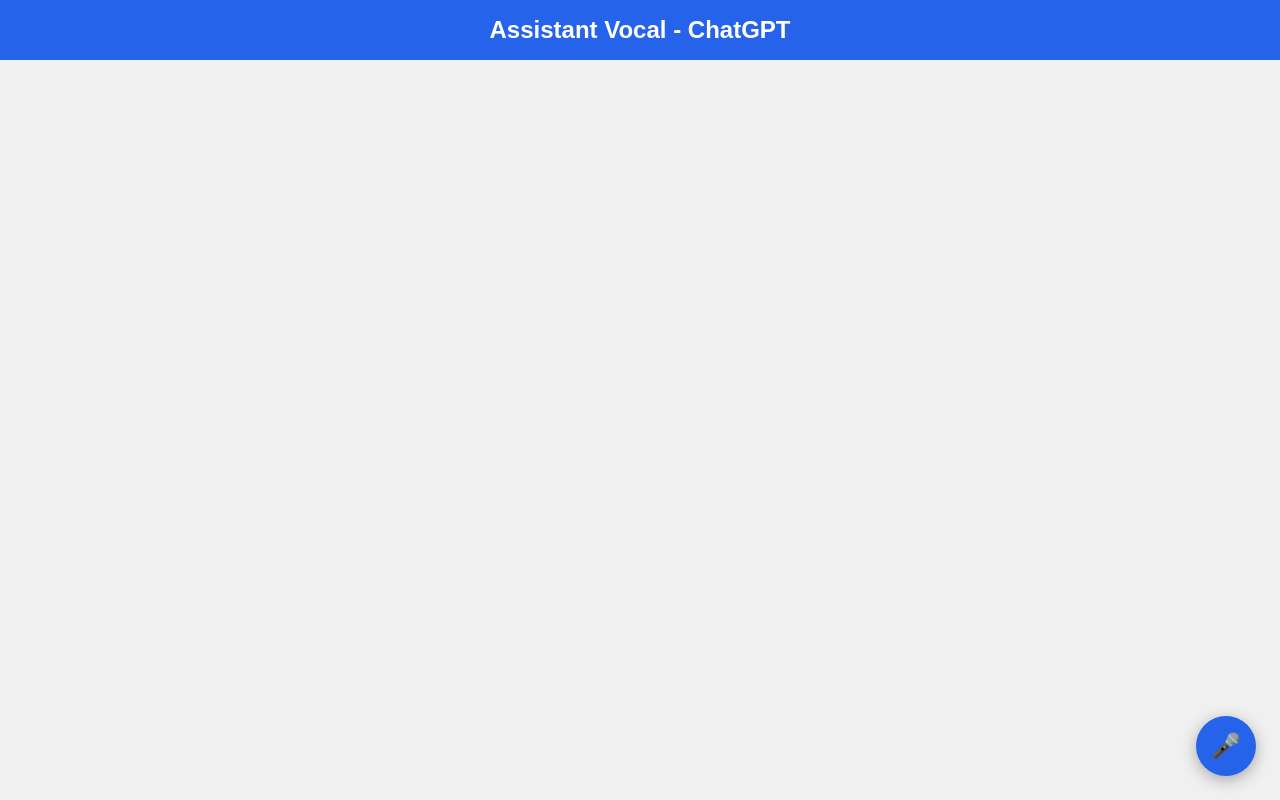
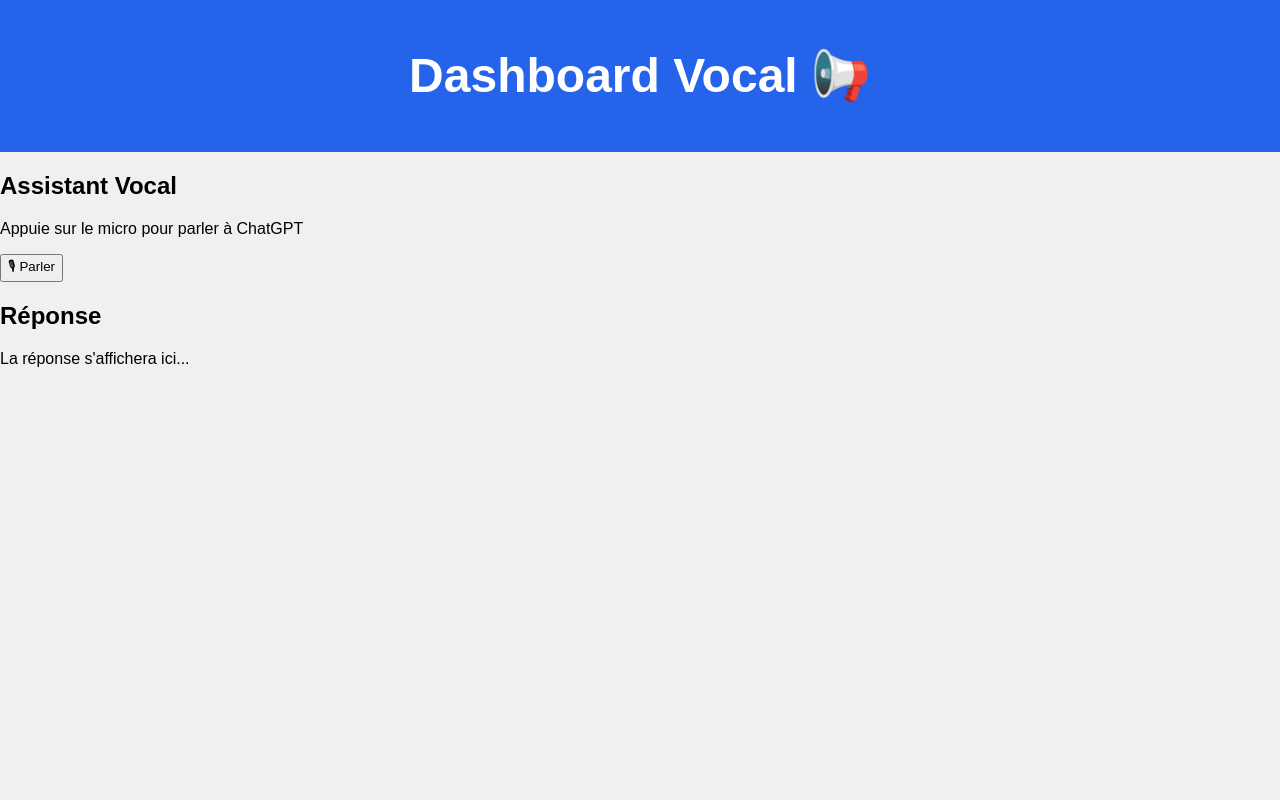
Before and after one commit to Yanks-on/Yanks-on.github.io, a plain HTML site: page index.html in a window 1280 px wide. Drawn offline with Linux system fonts and the light colour scheme.

Commit message:
Update index.html

```diff
--- a/index.html
+++ b/index.html
@@ -2,15 +2,29 @@
 <html lang="fr">
 <head>
   <meta charset="UTF-8" />
-  <meta name="viewport" content="width=device-width, initial-scale=1" />
-  <title>Dashboard Vocal ChatGPT</title>
+  <meta name="viewport" content="width=device-width, initial-scale=1.0" />
+  <title>Dashboard Vocal</title>
   <link rel="stylesheet" href="style.css" />
 </head>
 <body>
-  <header>Assistant Vocal - ChatGPT</header>
-  <main id="dashboard"></main>
-  <button id="btnParler" title="Parler à ChatGPT">🎤</button>
-  <div id="chatReponses" class="chat-box"></div>
+
+  <header>
+    <h1>Dashboard Vocal 📢</h1>
+  </header>
+
+  <main class="grid">
+    <div class="card large">
+      <h2>Assistant Vocal</h2>
+      <p>Appuie sur le micro pour parler à ChatGPT</p>
+      <button id="start-voice">🎙 Parler</button>
+    </div>
+
+    <div class="card">
+      <h2>Réponse</h2>
+      <p id="reponse">La réponse s'affichera ici...</p>
+    </div>
+  </main>
+
   <script src="script.js"></script>
 </body>
 </html>
```
